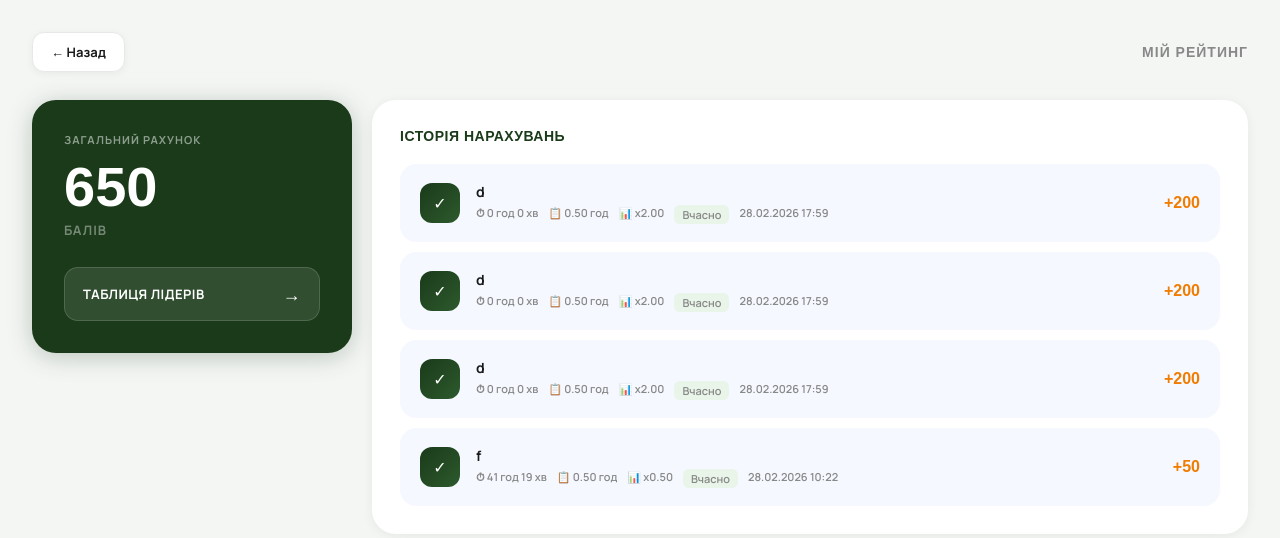
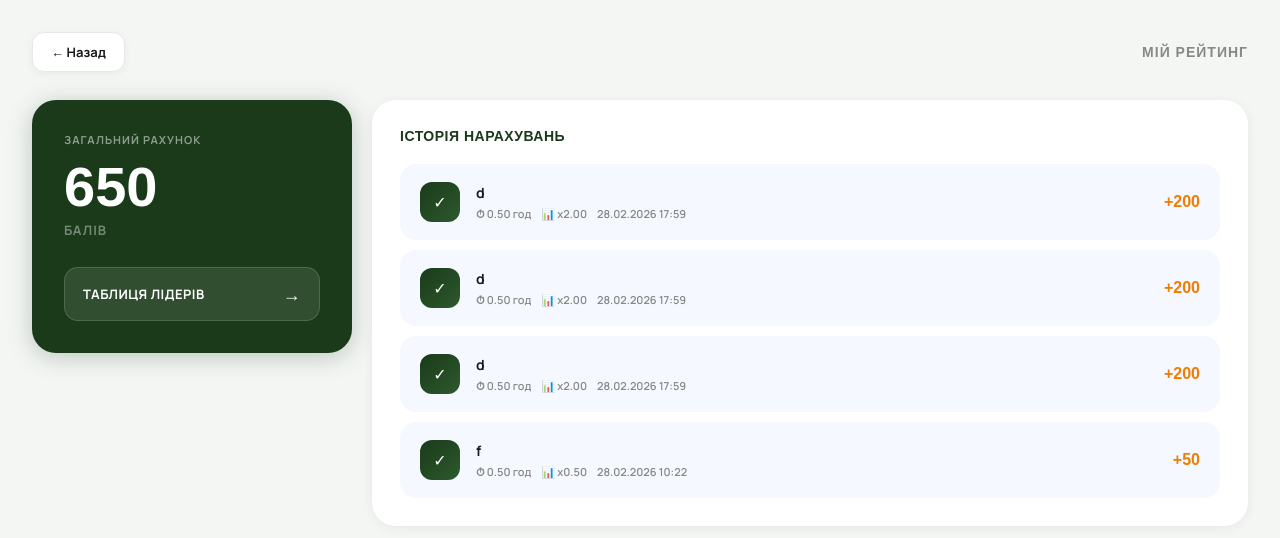
Before and after one commit to SherbynaEugene/Today_project, a Django app: page /rating/my_rating/ in a window 1280 px wide. Shown: the top 538 px of the page. Run offline with Django 5.2, Linux system fonts and the light colour scheme; a user stored in the database is signed in; data comes from the database, SQL or seed files in the repository; some web fonts are replaced.

Commit message:
Refactor my_rating.html by removing comments and badges
Removed unnecessary comments and cleaned up the history badge logic.

```diff
--- a/rating/templates/rating/my_rating.html
+++ b/rating/templates/rating/my_rating.html
@@ -69,7 +69,6 @@
     align-items: start;
   }
 
-  /* ── POINTS CARD ── */
   .points-card {
     background: var(--green-dark);
     border-radius: 24px;
@@ -123,10 +122,8 @@
   }
 
   .leaderboard-btn:hover { background: rgba(255,255,255,0.18); }
-
   .leaderboard-btn span { font-size: 18px; }
 
-  /* ── HISTORY CARD ── */
   .history-card {
     background: white;
     border-radius: 24px;
@@ -147,16 +144,6 @@
     gap: 10px;
   }
 
-  .history-count {
-    width: 24px; height: 24px;
-    background: var(--green-dark);
-    color: white;
-    border-radius: 50%;
-    display: flex; align-items: center; justify-content: center;
-    font-size: 11px;
-    font-weight: 700;
-  }
-
   .history-row {
     display: flex;
     align-items: center;
@@ -170,7 +157,6 @@
   }
 
   .history-row:hover { border-color: var(--green-accent); background: #f0f8f0; }
-
   .history-row:last-child { margin-bottom: 0; }
 
   .history-icon {
@@ -181,7 +167,7 @@
     flex-shrink: 0;
     font-size: 16px;
     color: white;
-}
+  }
 
   .history-info { flex: 1; min-width: 0; }
 
@@ -199,6 +185,7 @@
     display: flex;
     flex-wrap: wrap;
     gap: 10px;
+    align-items: center;
   }
 
   .history-meta span {
@@ -206,16 +193,6 @@
     color: var(--text-muted);
     font-weight: 600;
   }
-
-  .history-badge {
-    font-size: 11px;
-    font-weight: 700;
-    padding: 2px 8px;
-    border-radius: 6px;
-  }
-
-  .badge-ok { background: #e8f5e8; color: var(--green-mid); }
-  .badge-late { background: #fff0f0; color: #c53030; }
 
   .history-pts {
     font-family: 'Unbounded', sans-serif;
@@ -250,7 +227,6 @@
 
 <div class="layout">
 
-  <!-- POINTS -->
   <div class="points-card">
     <div class="points-label">Загальний рахунок</div>
     <div class="points-value">{{ rating.total_points|floatformat:0 }}</div>
@@ -261,11 +237,8 @@
     </a>
   </div>
 
-  <!-- HISTORY -->
   <div class="history-card">
-    <div class="history-title">
-      ІСТОРІЯ НАРАХУВАНЬ
-    </div>
+    <div class="history-title">ІСТОРІЯ НАРАХУВАНЬ</div>
 
     {% for item in history %}
       <div class="history-row">
@@ -273,14 +246,8 @@
         <div class="history-info">
           <div class="history-name">{{ item.task.title }}</div>
           <div class="history-meta">
-            <span>⏱ {{ item.time_spent_formatted }}</span>
-            <span>📋 {{ item.estimated_hours|floatformat:2 }} год</span>
+            <span>⏱ {{ item.estimated_hours|floatformat:2 }} год</span>
             <span>📊 x{{ item.multiplier|floatformat:2 }}</span>
-            {% if item.multiplier < 0.5 %}
-              <span class="history-badge badge-late">Прострочено</span>
-            {% else %}
-              <span class="history-badge badge-ok">Вчасно</span>
-            {% endif %}
             <span>{{ item.task.completed_at|date:"d.m.Y H:i" }}</span>
           </div>
         </div>
```
